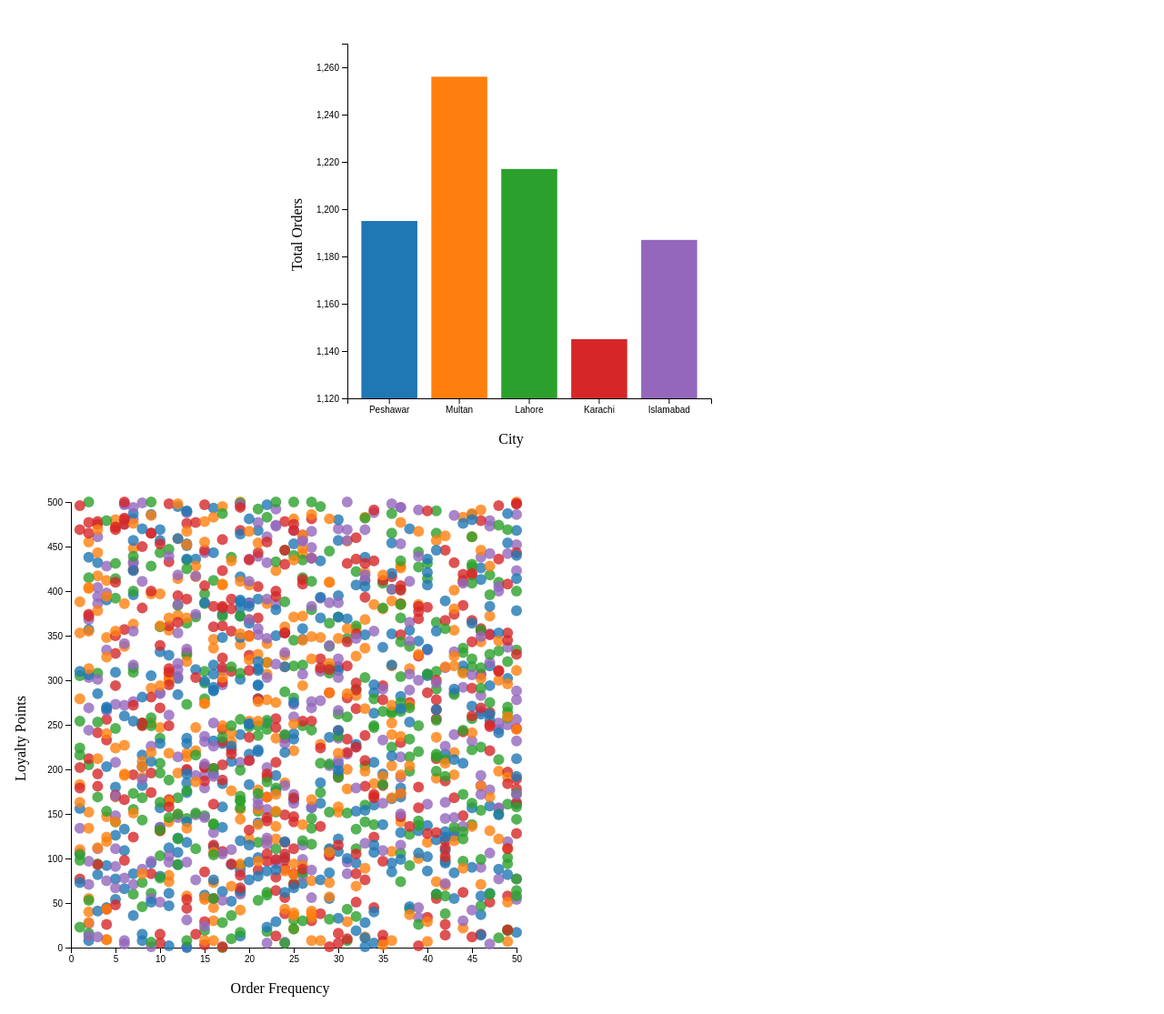
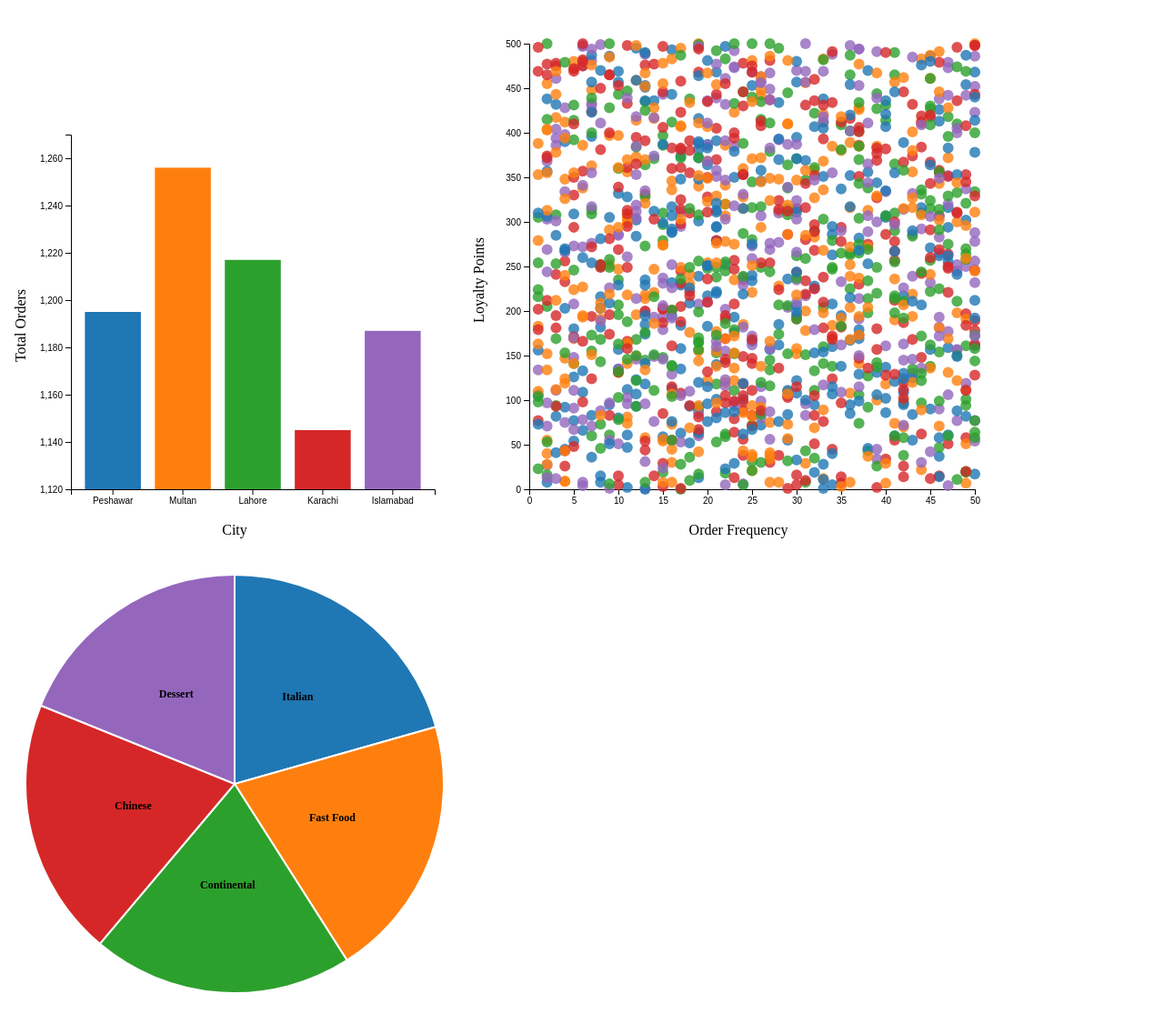
Before and after one commit to Bmanbro/4030-Project, a plain HTML site: page index.html in a window 1280 px wide. Shown: the whole page at 91% size. Drawn offline with nearby package versions, Linux system fonts and the light colour scheme.

Commit message:
added random pie chart 😭

```diff
--- a/index.html
+++ b/index.html
@@ -9,15 +9,14 @@
 
 <body>
 
-  <svg id="map"></svg>
 
   <svg id="bar"></svg>
+  <svg id="scatter"></svg>
+  <svg id="pie"></svg>
 
-  <svg id="scatter"></svg>
-
-  <script src="script-map.js"></script>
   <script src="script-bar.js"></script>
   <script src="script-scatter.js"></script>
+  <script src="script-pie.js"></script>
 </body>
 
 </html>
--- a/script-map.js
+++ /dev/null
@@ -1,7 +0,0 @@
-d3.csv("data.csv").then(function(data) {
-  console.log(data)
-
-  const cities = {
-    { name: "Peshawar", coords: }
-  }
-});
--- /dev/null
+++ b/script-pie.js
@@ -0,0 +1,89 @@
+d3.csv("data.csv").then(dataset => {
+  const width = 500,
+    height = 500,
+    radius = Math.min(width, height) / 2 - 20;
+
+  // container
+  const svg = d3.select("#pie")
+    .attr("width", width)
+    .attr("height", height)
+    .style("overflow", "visible");
+
+  // group centered
+  const g = svg.append("g")
+    .attr("transform", `translate(${width / 2}, ${height / 2})`);
+
+  // compute category counts
+  const categoryCounts = d3.rollups(dataset, v => v.length, d => d.category)
+    .sort((a, b) => d3.descending(a[1], b[1]));
+
+  const total = d3.sum(categoryCounts, d => d[1]);
+
+  // color scale
+  const color = d3.scaleOrdinal()
+    .domain(categoryCounts.map(d => d[0]))
+    .range(d3.schemeCategory10);
+
+  // pie + arc generators
+  const pie = d3.pie()
+    .sort(null)
+    .value(d => d[1]);
+
+  const arc = d3.arc()
+    .innerRadius(0)
+    .outerRadius(radius);
+
+  // tooltip
+  const tooltip = d3.select("body")
+    .append("div")
+    .attr("class", "pie-tooltip")
+    .style("position", "absolute")
+    .style("pointer-events", "none")
+    .style("padding", "6px 8px")
+    .style("background", "rgba(0,0,0,0.7)")
+    .style("color", "#fff")
+    .style("font-size", "12px")
+    .style("border-radius", "4px")
+    .style("display", "none");
+
+  // draw slices (STATIC — no animation)
+  const arcs = g.selectAll("path.slice")
+    .data(pie(categoryCounts))
+    .enter()
+    .append("path")
+    .attr("class", "slice")
+    .attr("d", arc)
+    .attr("fill", d => color(d.data[0]))
+    .attr("stroke", "white")
+    .attr("stroke-width", 2);
+
+  // LABELS — category names only
+  g.selectAll("text.slice-label")
+    .data(pie(categoryCounts))
+    .enter()
+    .append("text")
+    .attr("class", "slice-label")
+    .attr("transform", d => `translate(${arc.centroid(d)})`)
+    .attr("text-anchor", "middle")
+    .style("font-size", "12px")
+    .style("font-weight", "600")
+    .style("pointer-events", "none")
+    .text(d => d.data[0]);
+
+  // tooltip hover
+  arcs.on("mousemove", (event, d) => {
+    const count = d.data[1];
+    const pct = ((d.data[1] / total) * 100).toFixed(1);
+    tooltip.style("left", (event.pageX + 12) + "px")
+      .style("top", (event.pageY + 12) + "px")
+      .style("display", "block")
+      .html(`<strong>${d.data[0]}</strong><br/>Count: ${count}<br/>${pct}%`);
+  });
+
+  arcs.on("mouseout", () => tooltip.style("display", "none"));
+
+  // CSS
+  d3.select("head").append("style").text(`
+      .pie-tooltip { box-shadow: 0 2px 6px rgba(0,0,0,0.25); }
+    `);
+});
--- a/script-scatter.js
+++ b/script-scatter.js
@@ -1,5 +1,8 @@
 let allData;
-let reducedData; // NEW → downsampled dataset
+let reducedData;
+
+window.allScatterData = reducedData;
+window.drawScatter = drawScatter;
 
 d3.csv('data.csv').then(dataset => {
   allData = dataset.map(d => ({
@@ -8,7 +11,6 @@ d3.csv('data.csv').then(dataset => {
     loyalty_points: +d.loyalty_points
   }));
 
-  // ↓ NEW: Downsample entire dataset once globally
   reducedData = allData.filter(() => Math.random() < 0.25);
 
   drawScatter(reducedData);
@@ -24,6 +26,20 @@ d3.csv('data.csv').then(dataset => {
 
     drawScatter(filtered, color);
   };
+
+  window.filterScatterByCategory = (category, color) => {
+
+    // Filter the reduced dataset first
+    let filtered = reducedData.filter(d => d.category === category);
+
+    // If no results because of downsampling, fall back to all data
+    if (filtered.length === 0) {
+      filtered = allData.filter(d => d.category === category);
+    }
+
+    drawScatter(filtered, color);
+  };
+
 });
 
 function drawScatter(data, overrideColor = null) {
```
